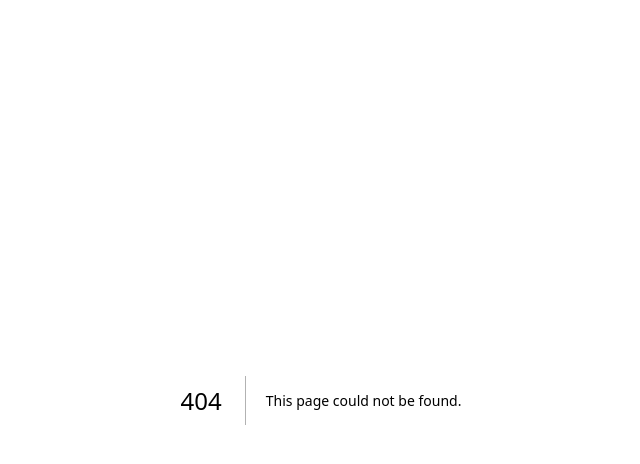
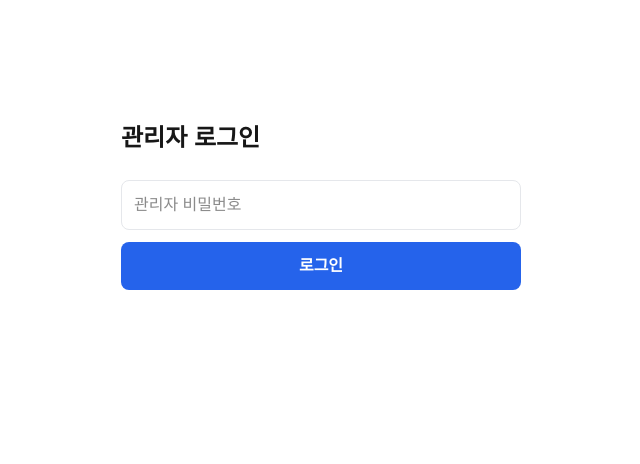
Before and after one commit to Mwoo0383/myprofile-frontend, a Next.js app: page /admin/login in a window 1280 px wide. Before the commit this address had no page. Shown: the top 464 px of the page, without its empty margins (319-959 px from the left). Built offline with nearby package versions, Linux system fonts and the light colour scheme.

Commit message:
feat: 관리자 영역 기본 라우팅 구조 추가

```diff
--- /dev/null
+++ b/app/admin/login/page.tsx
@@ -0,0 +1,38 @@
+export default function AdminLoginPage() {
+    return (
+      <main style={{ maxWidth: 400, margin: "120px auto" }}>
+        <h1 style={{ fontSize: 24, fontWeight: 800 }}>
+          관리자 로그인
+        </h1>
+
+        <div style={{ marginTop: 24 }}>
+          <input
+            type="password"
+            placeholder="관리자 비밀번호"
+            style={{
+              width: "100%",
+              padding: 12,
+              marginBottom: 12,
+              borderRadius: 8,
+              border: "1px solid #e5e7eb",
+            }}
+          />
+
+          <button
+            style={{
+              width: "100%",
+              padding: 12,
+              borderRadius: 8,
+              border: "none",
+              background: "#2563eb",
+              color: "#fff",
+              fontWeight: 600,
+              cursor: "pointer",
+            }}
+          >
+            로그인
+          </button>
+        </div>
+      </main>
+    );
+}
--- /dev/null
+++ b/app/admin/page.tsx
@@ -0,0 +1,19 @@
+import Link from "next/link";
+
+export default function AdminPage() {
+  return (
+    <main style={{ maxWidth: 960, margin: "80px auto", padding: 24 }}>
+      <h1 style={{ fontSize: 28, fontWeight: 800 }}>
+        관리자 대시보드
+      </h1>
+
+      <ul style={{ marginTop: 24 }}>
+        <li>
+          <Link href="/admin/projects">
+            프로젝트 관리 →
+          </Link>
+        </li>
+      </ul>
+    </main>
+  );
+}
--- /dev/null
+++ b/app/admin/projects/page.tsx
@@ -0,0 +1,13 @@
+export default function AdminProjectsPage() {
+    return (
+      <main style={{ maxWidth: 960, margin: "80px auto", padding: 24 }}>
+        <h1 style={{ fontSize: 28, fontWeight: 800 }}>
+          프로젝트 관리
+        </h1>
+
+        <p style={{ marginTop: 16, color: "#6b7280" }}>
+          프로젝트 생성 / 수정 / 삭제 기능이 들어갈 예정입니다.
+        </p>
+      </main>
+    );
+  }
```
